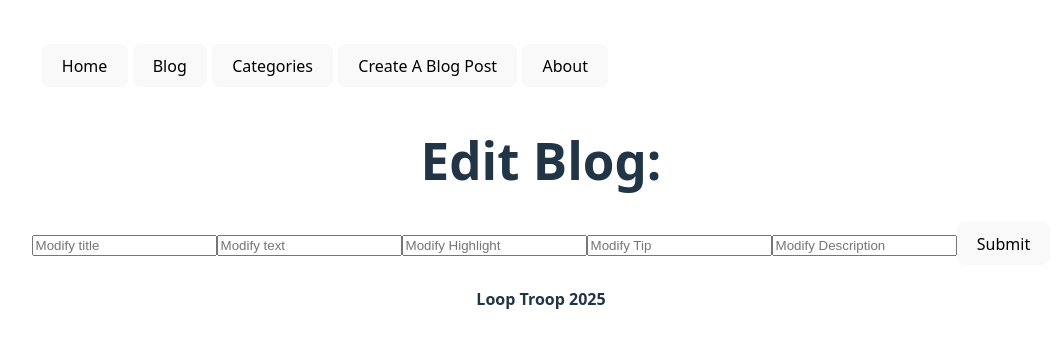
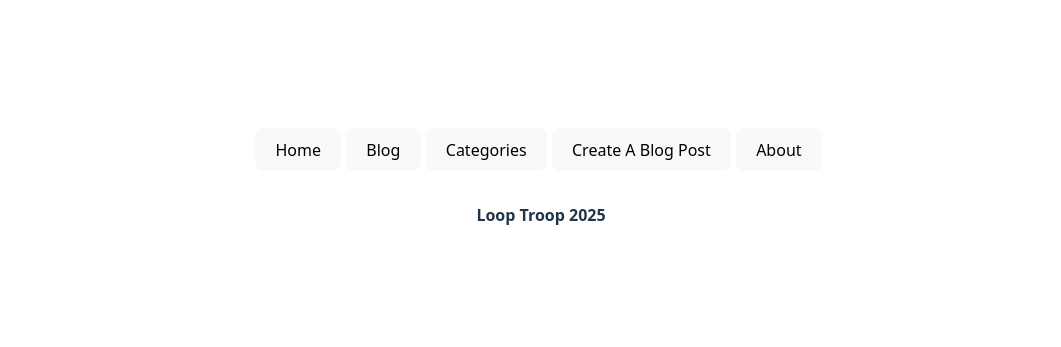
Before and after one commit to paris-tour-blog/paris-tour-blog, a React (Vite) app: page /EditBlogs in a window 1280 px wide. Shown: the part 217-564 px from the top of the page, without its empty margins (99-1160 px from the left). Built offline with nearby package versions, Linux system fonts and the light colour scheme.

Commit message:
edit button

```diff
--- a/src/App.jsx
+++ b/src/App.jsx
@@ -43,7 +43,7 @@ function App() {
         <Route path="/MuseumPosts/:id" element={<MuseumPosts  />} />
         <Route path="/FriperiesPosts/:id" element={<FriperiesPosts />} />
         <Route path="/RestaurantsPosts/:id" element={<RestaurantsPosts />} />
-        <Route path="/EditBlogs" element={<EditBlogs />} />
+        <Route path="/EditBlogs/:id" element={<EditBlogs />} />
 
 
       </Routes>
--- a/src/pages/Blog.jsx
+++ b/src/pages/Blog.jsx
@@ -101,13 +101,10 @@ export default function Blog() {
   };
 
   return (
-
     <div>
-
       <h1>Paris Museums and Galleries</h1>
       <div style={{ display: "flex", flexWrap: "wrap", gap: "20px" }}>
         {postsMuseum.map((post) => (
-
           <div
             className="card"
             key={post.id}
@@ -118,7 +115,7 @@ export default function Blog() {
               borderRadius: "8px",
             }}
           >
-            <Link to = {`/MuseumPosts/${post.id}`}>
+            <Link to={`/MuseumPosts/${post.id}`}>
               <p>
                 <strong>Name:</strong> {post.title}
               </p>
@@ -137,18 +134,16 @@ export default function Blog() {
               </p>
             </Link>
             <div>
-            <Link to = "/EditBlogs">
-            <button>Edit</button> </Link> <button onClick={() => handleDeleteMuseum(post.id)}>Delete</button>
-
+              <Link to={`/EditBlogs/${post.id}`}>
+                <button>Edit</button>
+              </Link>{" "}
+              <button onClick={() => handleDeleteMuseum(post.id)}>
+                Delete
+              </button>
             </div>
-
-
           </div>
-
         ))}
-
       </div>
-
 
       <h1>Paris second-hand stores and nice spots</h1>
       <div style={{ display: "flex", flexWrap: "wrap", gap: "20px" }}>
@@ -163,7 +158,7 @@ export default function Blog() {
               borderRadius: "8px",
             }}
           >
-            <Link to = {`/FriperiesPosts/${post2.id}`}>
+            <Link to={`/FriperiesPosts/${post2.id}`}>
               <p>
                 <strong>Name:</strong> {post2.title}
               </p>
@@ -177,12 +172,12 @@ export default function Blog() {
               </p>
             </Link>
             <div>
-
-              <button>Edit</button> <button onClick={() => handleDeleteFriperies(post2.id)}>Delete</button>
+              <button>Edit</button>{" "}
+              <button onClick={() => handleDeleteFriperies(post2.id)}>
+                Delete
+              </button>
             </div>
-
           </div>
-
         ))}
       </div>
       <h1>Restaurants</h1>
@@ -197,19 +192,21 @@ export default function Blog() {
               width: "300px",
               borderRadius: "8px",
             }}
-          ><Link to = {`/RestaurantsPosts/${post3.id}`}>
+          >
+            <Link to={`/RestaurantsPosts/${post3.id}`}>
               <p>
                 <strong>Name:</strong> {post3.title}
               </p>
               <p>{post3.description}</p>
-            <p>
-              📍{post3.adress}
-            </p>
+              <p>📍{post3.adress}</p>
             </Link>
-            <Link to = "/EditBlogs">
-            <button>Edit</button> </Link><button onClick={() => handleDeleteRestaurants(post3.id)}>Delete</button>
+            <Link to="/EditBlogs">
+              <button>Edit</button>{" "}
+            </Link>
+            <button onClick={() => handleDeleteRestaurants(post3.id)}>
+              Delete
+            </button>
           </div>
-
         ))}
       </div>
     </div>
--- a/src/pages/EditBlog.jsx
+++ b/src/pages/EditBlog.jsx
@@ -46,7 +46,7 @@ function EditBlogs() {
       .put(`https://parisguideproject-default-rtdb.europe-west1.firebasedatabase.app/museumgallery/${id}.json`, updatedMuseumEntry)
       .then((response) => {
         console.log("Update successful:", response.data);
-        navigate("/");
+        navigate("/blog");
       })
       .catch((e) => console.log("Error updating the entry:", e));
   };
@@ -58,7 +58,7 @@ function EditBlogs() {
         <label>
           <input
             name="title"
-            placeholder="Modify title"
+            placeholder="Title"
             value={editMuseumTitle}
             onChange={(e) => setMuseumTitle(e.target.value)}
           />
@@ -66,7 +66,7 @@ function EditBlogs() {
         <label>
           <input
             name="text"
-            placeholder="Modify text"
+            placeholder="Text"
             value={editMuseumText}
             onChange={(e) => setEditMuseumText(e.target.value)}
           />
```
Lines whose indentation alone changed are shown as unchanged.
